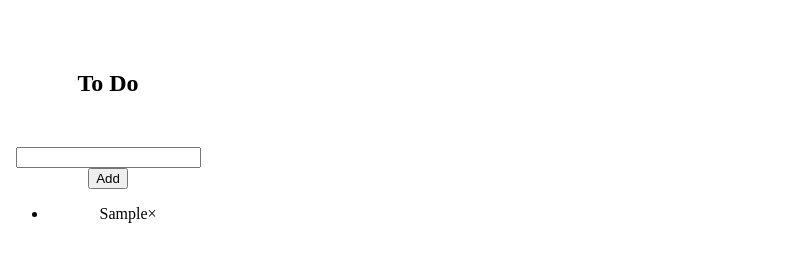
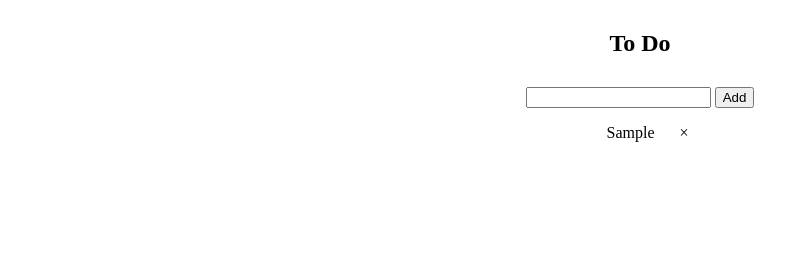
Before and after one commit to beellz/To-Do, a plain HTML site: page index.html in a window 1280 px wide. Both pictures are taken after typing "Sample" into the empty fields and a click on the button "Add". Shown: the whole page, without its empty margins (0-801 px from the left). Drawn offline with Linux system fonts and the light colour scheme.

Commit message:
added span padding and changed the height

```diff
--- a/style.css
+++ b/style.css
@@ -1,14 +1,22 @@
 
 h2 {
-    padding-top: 50px;
+    padding-top: 10px;
 }
 
 .main {
     text-align: center;
-    width: 200px;
+    width: auto;
 
 }
 
 .all {
-    padding-top : 30px;
+    padding-top : 10px;
 }
+
+ul {
+    list-style-type: none;
+  }
+
+ul span {
+    padding: 25px;
+}
```
